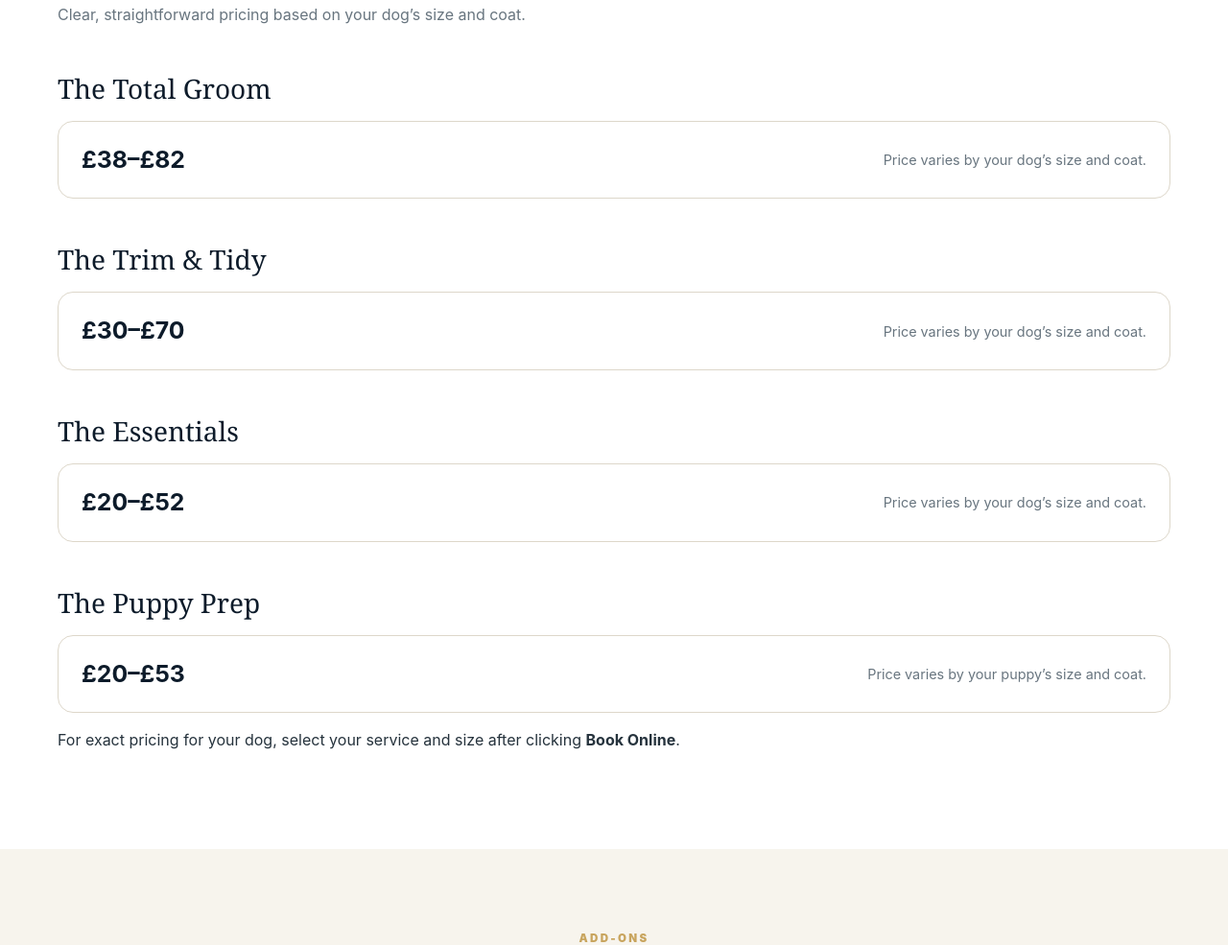
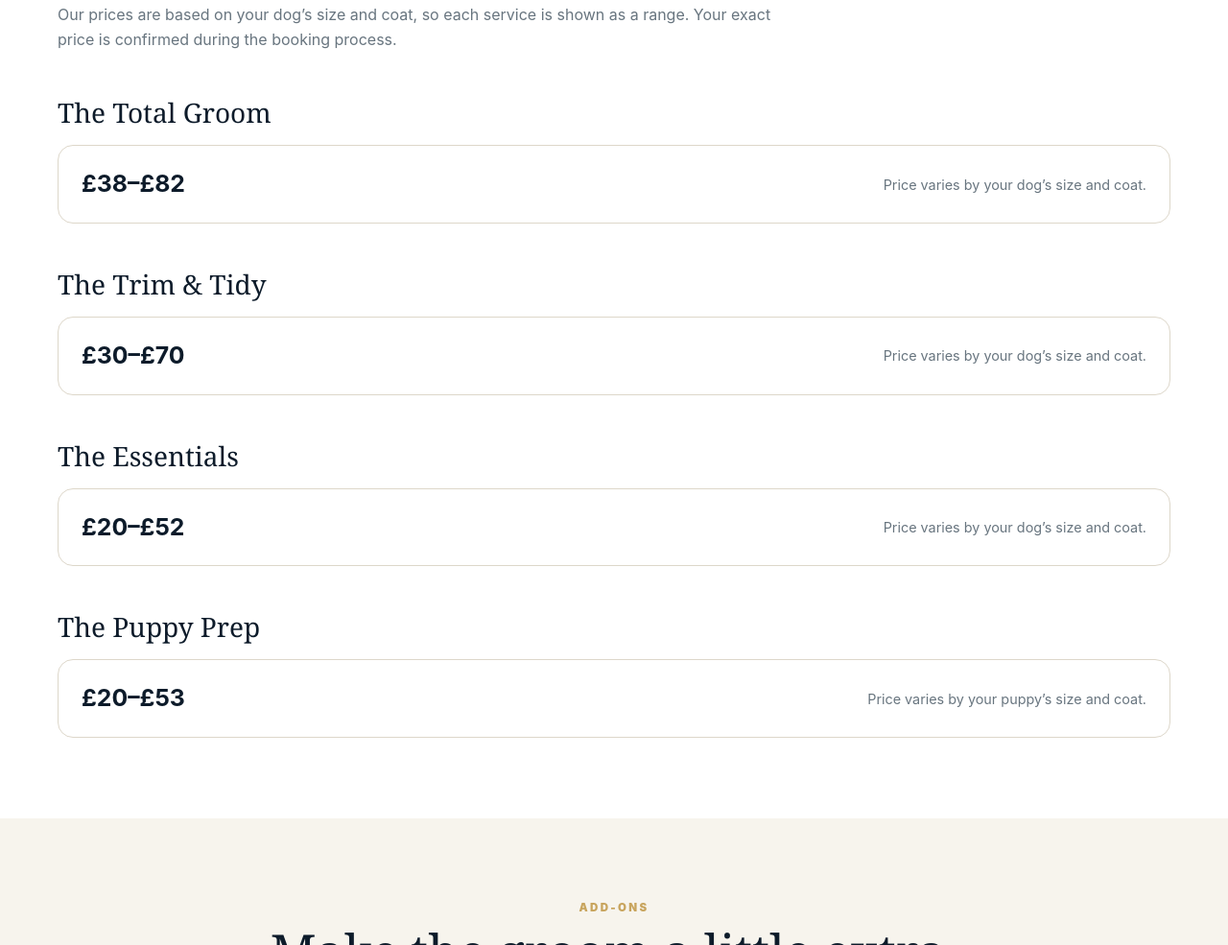
Before and after one commit to averyjamesgroomingstudio/avery-james-website, a plain HTML site: page index.html in a window 1280 px wide. Shown: the part 1788-2773 px from the top of the page at 96% size. Drawn offline with Linux system fonts and the light colour scheme.

Commit message:
Refine pricing explanation

```diff
--- a/index.html
+++ b/index.html
@@ -10,12 +10,11 @@
 <main id="home">
 <section class="hero"><div class="wrap hero-grid"><div><div class="eyebrow">Professional Dog Grooming • St Asaph</div><h1>Thoughtful grooming for happy, healthy dogs.</h1><p>A calm, one-to-one grooming experience where your dog's comfort and welfare come first — with every groom tailored to their coat, needs and temperament.</p><div class="actions"><a class="btn gold" href="https://groomsy.io/book/averyjamesgrooming">Book an Appointment</a><a class="btn" style="border:1px solid #ffffff4d;color:#fff" href="#services">Explore Services</a></div></div><div class="hero-photo"><img src="7051.jpg" alt="Freshly groomed dog at Avery James Grooming Studio"><div class="hero-badge"><strong>A calmer grooming experience.</strong><br><span>One dog at a time • Individual attention • Welfare first</span></div></div></div></section>
 <section id="services" class="cream"><div class="wrap"><div class="head"><div class="eyebrow">Our services</div><h2>Choose the groom your dog needs.</h2><p>From a puppy's first introduction to a full transformation, services are tailored to your dog's coat, condition and grooming requirements.</p></div><div class="cards"><article class="card"><div class="num">01</div><h3>The Puppy Prep</h3><p>A gentle introduction to grooming, helping puppies become comfortable with the sights, sounds and sensations of the salon.</p></article><article class="card"><div class="num">02</div><h3>The Essentials</h3><p>Bath, brush and dry for dogs who need a freshen-up without a full haircut.</p></article><article class="card"><div class="num">03</div><h3>The Trim &amp; Tidy</h3><p>Feet, feathering and sanitary areas tidied for dogs who don't need an all-over cut.</p></article><article class="card"><div class="num">04</div><h3>The Total Groom</h3><p>A complete bath, brush, dry and all-over haircut, tailored to your dog's coat and preferred finish.</p></article></div></div></section>
-<section id="pricing"><div class="wrap"><div class="head"><div class="eyebrow">Current prices</div><h2>Our Prices</h2><p>Clear, straightforward pricing based on your dog’s size and coat.</p></div>
+<section id="pricing"><div class="wrap"><div class="head"><div class="eyebrow">Current prices</div><h2>Our Prices</h2><p>Our prices are based on your dog’s size and coat, so each service is shown as a range. Your exact price is confirmed during the booking process.</p></div>
 <div class="service-block"><h3>The Total Groom</h3><div class="price-summary"><strong>£38–£82</strong><span>Price varies by your dog’s size and coat.</span></div></div>
 <div class="service-block"><h3>The Trim &amp; Tidy</h3><div class="price-summary"><strong>£30–£70</strong><span>Price varies by your dog’s size and coat.</span></div></div>
 <div class="service-block"><h3>The Essentials</h3><div class="price-summary"><strong>£20–£52</strong><span>Price varies by your dog’s size and coat.</span></div></div>
 <div class="service-block"><h3>The Puppy Prep</h3><div class="price-summary"><strong>£20–£53</strong><span>Price varies by your puppy’s size and coat.</span></div></div>
-<p class="pricing-note">For exact pricing for your dog, select your service and size after clicking <strong>Book Online</strong>.</p>
 </div></section>
 <section class="cream"><div class="wrap"><div class="head center"><div class="eyebrow">Add-ons</div><h2>Make the groom a little extra.</h2></div><div class="addons"><div class="addon"><strong>The Undercoat Reset</strong><span>De-shedding treatment</span><div class="addon-price">From £10</div></div><div class="addon"><strong>The Freshen Up</strong><span>Teeth &amp; breath</span><div class="addon-price">£6</div></div><div class="addon"><strong>The Shine &amp; Nourish</strong><span>Oatmeal shampoo &amp; conditioner</span><div class="addon-price">£6</div></div><div class="addon"><strong>The Whole Kit</strong><span>Upgrade bundle</span><div class="addon-price">£15</div></div><div class="addon"><strong>The Smooth Finish</strong><span>Nail grind/file</span><div class="addon-price">£6</div></div></div></div></section>
 <section id="about" class="cream"><div class="wrap about"><div class="photo"><img src="studio.png" alt="Avery James Grooming Studio interior"></div><div><div class="eyebrow">The Avery James difference</div><h2>Grooming with care, not a conveyor belt.</h2><p>At Avery James Grooming Studio, each dog receives individual attention in a calm, dedicated grooming environment. The goal isn't simply to make your dog look great — it's to make the grooming experience as safe and comfortable as possible.</p><div class="ticks"><div class="tick">One-to-one appointments</div><div class="tick">Individual attention</div><div class="tick">Dog welfare first</div><div class="tick">Coat &amp; condition considered</div><div class="tick">Calm grooming environment</div><div class="tick">Clear pricing</div></div><a class="btn dark" href="https://groomsy.io/book/averyjamesgrooming">Book Your Dog's Groom</a></div></div></section>
```
